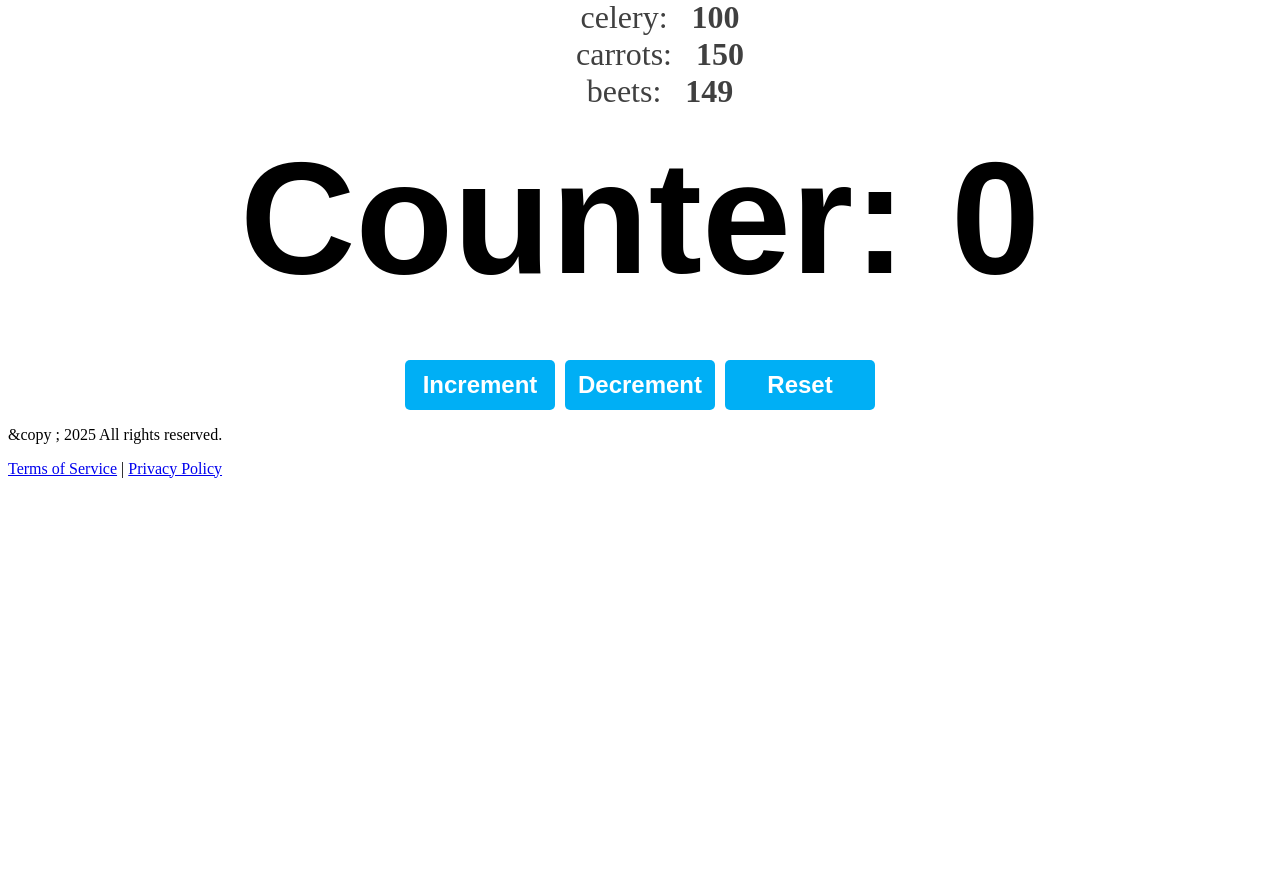
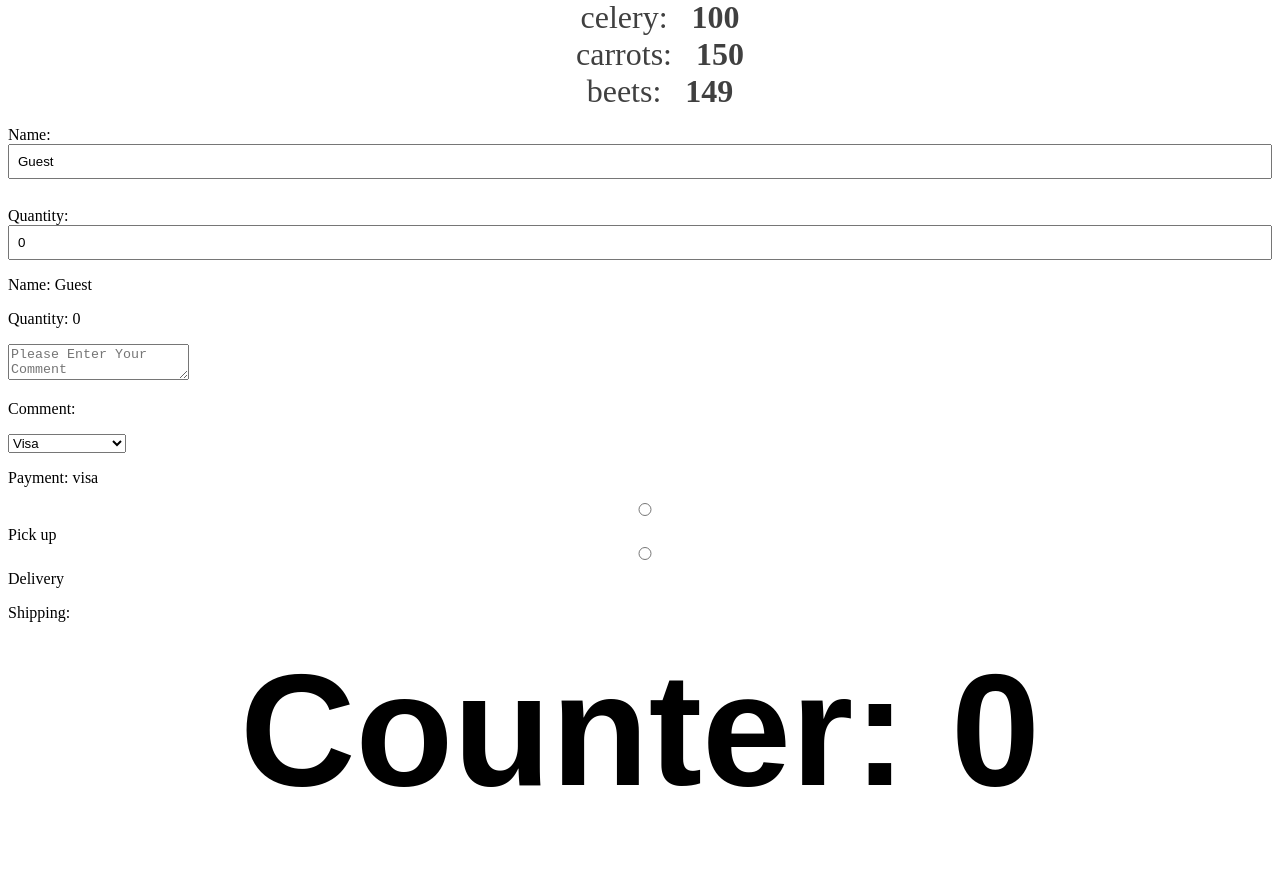
Before and after one commit to Tsigabuwalker/Learning-React-js, a React (Vite) app: page / in a window 1280 px wide. Shown: the part 2726-3596 px from the top of the page. Before the commit the page ends 3220 px from the top, so only its background shows below. Built offline with nearby package versions, Linux system fonts and the light colour scheme.

Commit message:
onchange vs onClick concepts

```diff
--- a/src/App.jsx
+++ b/src/App.jsx
@@ -9,6 +9,7 @@
 import ProfilePicture from "./ProfilePicture.jsx"; // Capitalized
 import MyComponent from "./MyComponents.jsx";
 import Counter from "./Counter.jsx";
+import Comp from "./onChange.jsx";
 function App() {
   const fruits = [
     { id: 1, name: "apple", calories: 110 },
@@ -45,7 +46,7 @@
 
       <List items={fruits} category="fruits" />
       <List items={vegetables} category="vegetables" />
-
+    <Comp />
 
 <Counter />
       <Footer />
--- a/src/index.css
+++ b/src/index.css
@@ -98,3 +98,10 @@
 
 
 }
+input {
+  display: block; /* Make inputs stack vertically */
+  margin-bottom: 10px; /* Space between inputs */
+  padding: 8px; /* Optional: Add padding inside the inputs */
+  width: 100%; /* Optional: Make inputs full width */
+  box-sizing: border-box; /* Ensure padding is included in width */
+}
--- /dev/null
+++ b/src/onChange.jsx
@@ -0,0 +1,70 @@
+import React, {useState} from 'react';
+// <input> <textarea> <select> <radio>
+function Comp(){
+    const [num, setNum] = useState("Guest");
+    const [quantity, setQuantity] = useState(0);
+    const [comment, setComment] = useState("");
+    const [payment, setPayment] = useState("visa");
+    const [shipping ,setShipping] = useState("");
+
+    function handleNameChange(event){
+        setNum(event.target.value);
+    }
+    function handleQuantityChange(event){
+        setQuantity(parseInt(event.target.value));
+    }
+     function handleCommentChange(event){
+        setComment(event.target.value);
+    }
+    function handlePaymentChange(event){
+        setPayment(event.target.value);
+    }
+    function handleShippingChange(event){
+        setShipping(event.target.value);
+    }
+
+
+    return(
+        <div>
+
+            <label>Name:</label>
+            <input value={num} onChange={handleNameChange} /><br></br>
+            <label>Quantity:</label>
+            <input type="number" value={quantity} onChange={handleQuantityChange} />
+
+            <p> Name: {num} </p>
+             <p>Quantity: {quantity}</p>
+             <textarea placeholder="Please Enter Your Comment" value={comment} onChange={handleCommentChange} />
+             <p>Comment: {comment}</p>
+             <select value={payment} onChange={handlePaymentChange}>
+             <option value="">Select an option</option>
+             <option value="visa">Visa</option>
+             <option value="mastercard">Mastercard</option>
+             <option value="Giftcard">Giftcard</option>
+
+             </select>
+             <p>Payment: {payment}</p>
+             <label>
+
+                <input type="radio" value="pick up"
+                 checked={shipping === "pick up"}
+                 onChange={handleShippingChange} />
+                Pick up
+
+             </label><br />
+             <label>
+
+                <input type="radio" value="delivery"
+                 checked={shipping === "delivery"}
+                 onChange={handleShippingChange} />
+                 Delivery
+
+             </label>
+
+         <p>Shipping: {shipping}</p>
+
+        </div>
+    );
+
+}
+export default Comp;
```
